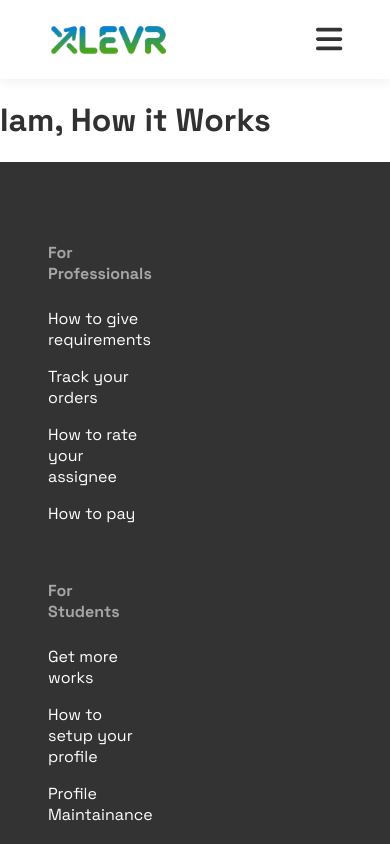
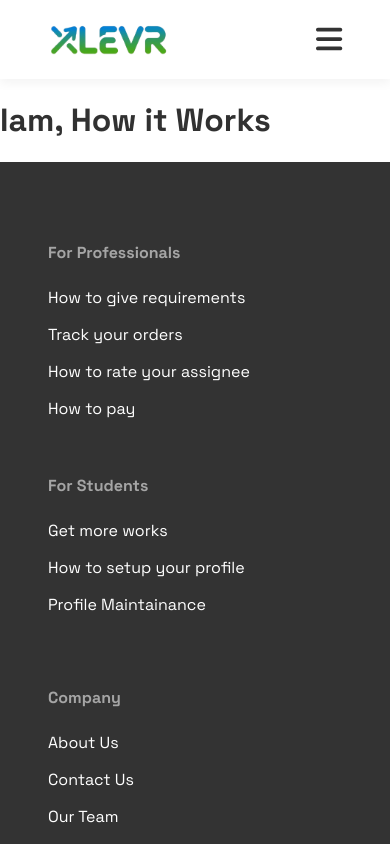
Before and after one commit to adhilbathali/xLevr-Online_Marketplace, a React (Vite) app in the folder front-end/: page /how-it-works in a window 390 px wide. Shown: the top 844 px of the page. Built offline with nearby package versions, Linux system fonts and the light colour scheme; a web font is replaced by a local one.

Commit message:
update footer
change footer list width

```diff
--- a/front-end/src/components/Footer/Footer.module.css
+++ b/front-end/src/components/Footer/Footer.module.css
@@ -101,6 +101,7 @@ footer hr{
 
     .footer-top-list{
         margin: 1rem;
+        max-width: fit-content;
     }
 
     .footer hr{
```
